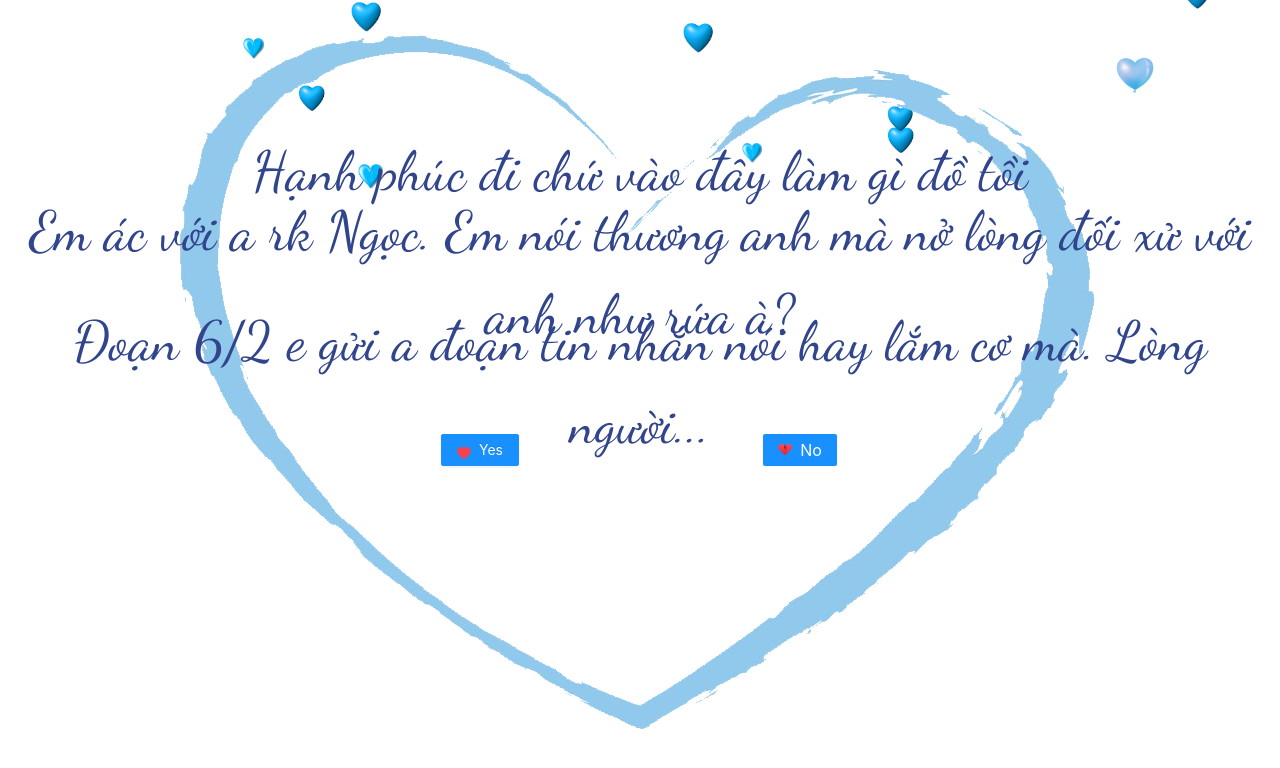
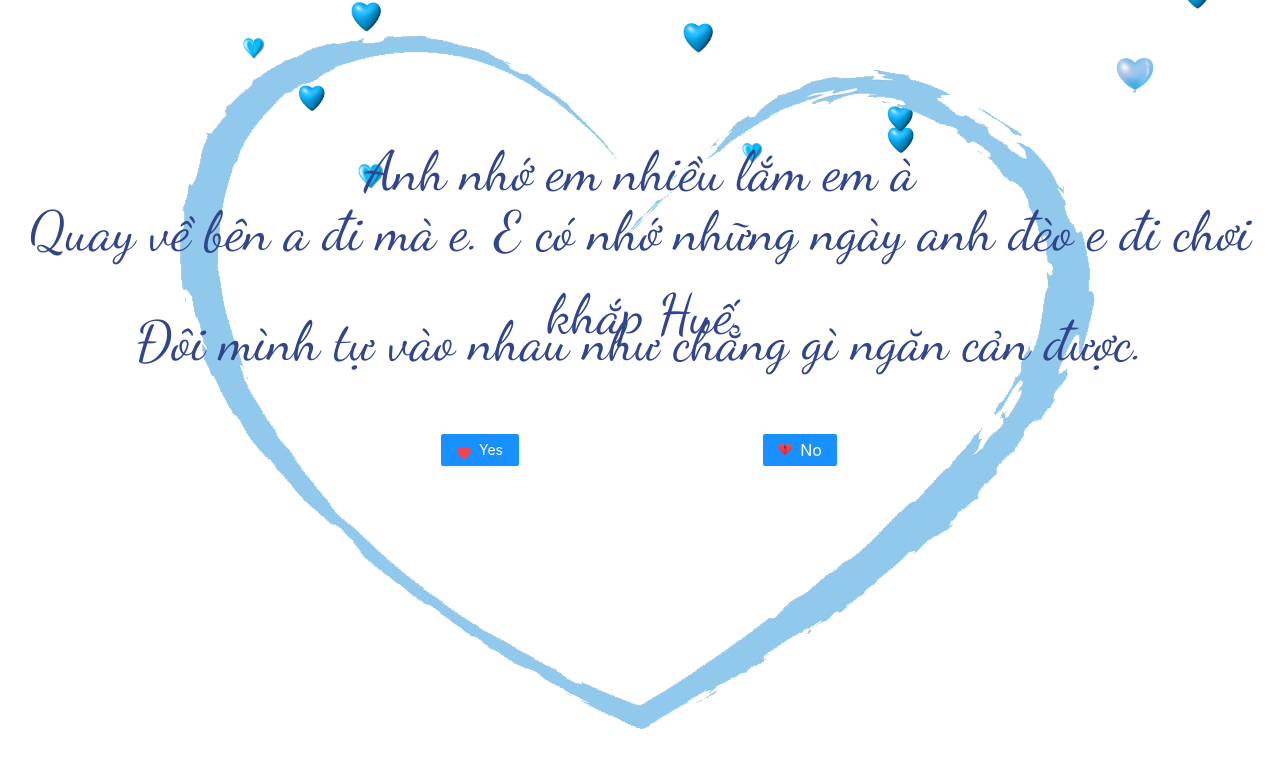
Before and after one commit to thanhquy1105/LoveWeb, a React (Create React App) app in the folder client/: page / in a window 1280 px wide. Shown: the top 768 px of the page. Built offline with nearby package versions, Linux system fonts and the light colour scheme.

Commit message:
Update Question.js

```diff
--- a/client/src/Components/Question.js
+++ b/client/src/Components/Question.js
@@ -54,14 +54,14 @@ class Question extends React.Component {
           />
           <div>
             <div className="question" style={{ width: "100%" }}>
-              Hạnh phúc đi chứ vào đây làm gì đồ tồi
+              Anh nhớ em nhiều lắm em à
             </div>
             <div className="question1" style={{ width: "100%" }}>
-              Em ác với a rk Ngọc. Em nói thương anh mà nở lòng đối xử với anh
-              như rứa à?
+              Quay về bên a đi mà e. E có nhớ những ngày anh đèo e đi chơi khắp
+              Huế
             </div>
             <div className="question2" style={{ width: "100%" }}>
-              Đoạn 6/2 e gửi a đoạn tin nhắn nói hay lắm cơ mà. Lòng người...
+              Đôi mình tự vào nhau như chẳng gì ngăn cản được.
             </div>
             {/* <div className="question" style={{ width: "100%" }}>
               I love you. Do you love me?
```
